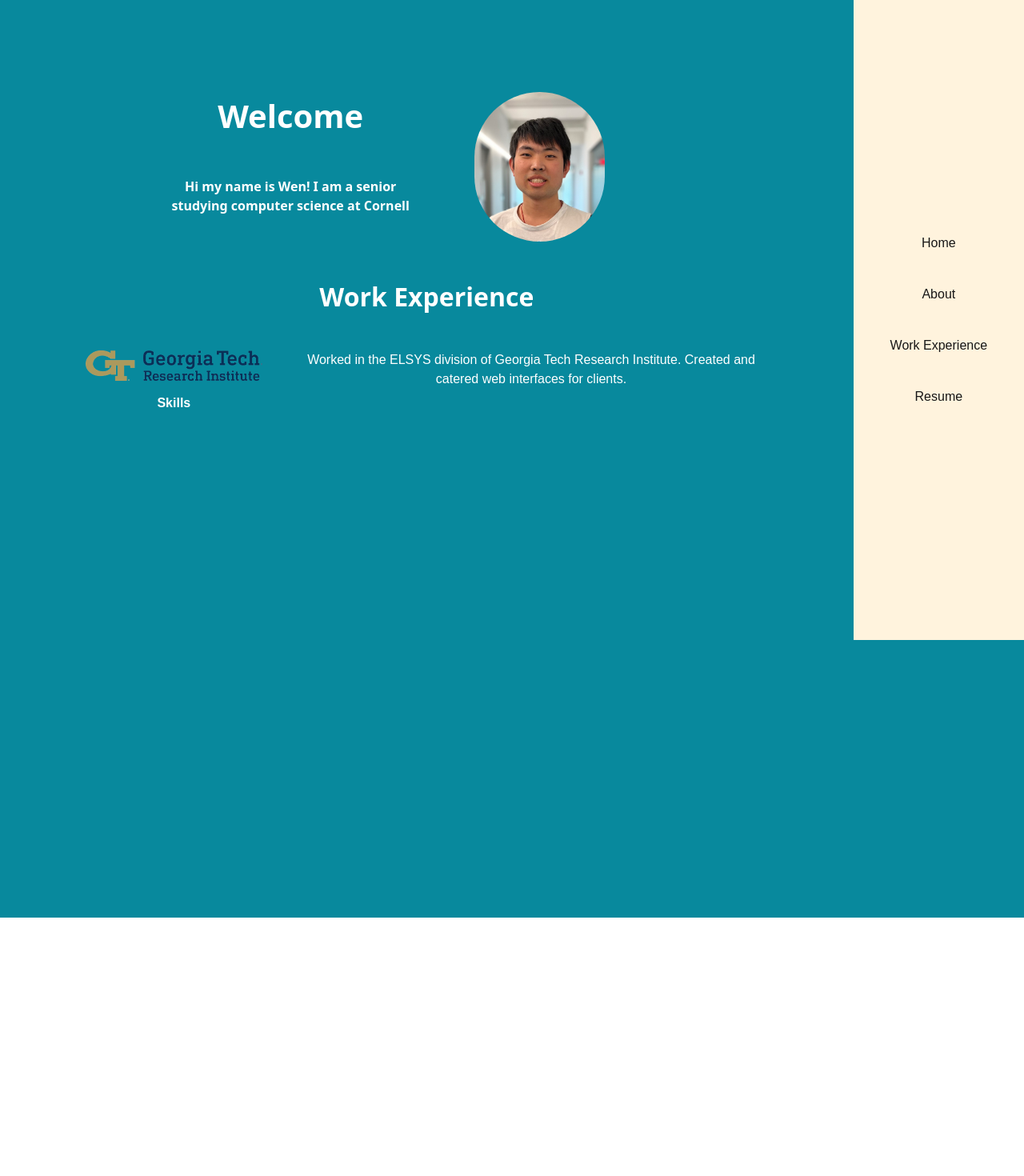
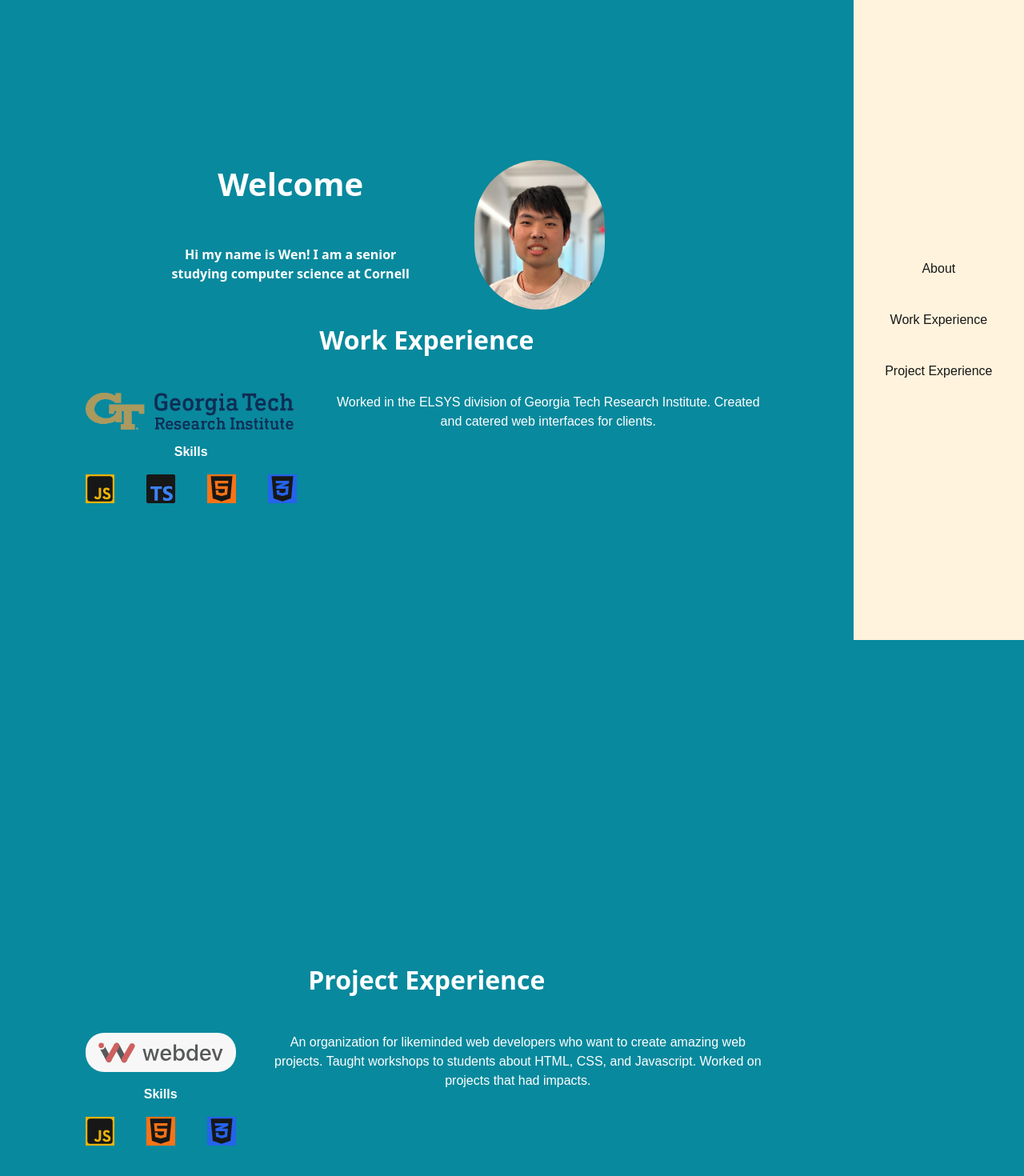
Before and after one commit to WenChen21/wenchen, a Next.js app: page / in a window 1280 px wide. Shown: the top 1470 px of the page at 80% size. Before the commit the page ends 1147 px from the top, so only its background shows below. Built offline with nearby package versions, Linux system fonts and the light colour scheme.

Commit message:
website it2

```diff
--- a/src/app/components/nav.tsx
+++ b/src/app/components/nav.tsx
@@ -1,16 +1,27 @@
 import React from "react";
 
-function Nav() {
+const Nav: React.FC = () => {
+  // const section2Ref = useRef<HTMLDivElement | null>(null);
+  // const section3Ref = useRef<HTMLDivElement | null>(null);
+
+  const scrollToSectionById = (id: string) => {
+    const element = document.getElementById(id);
+    if (element) {
+      element.scrollIntoView({ behavior: "smooth" });
+    }
+  };
+
   return (
     <div className="fixed right-0 top-0 h-screen text-base w-1/6 flex items-center justify-center bg-second">
       <div className="w-full text-center flex flex-col gap-y-10">
-        <p>Home</p>
-        <p>About</p>
-        <p>Work Experience</p>
-        <p>Resume</p>
+        <p onClick={() => scrollToSectionById("section-1")}>About</p>
+        <p onClick={() => scrollToSectionById("section-2")}>Work Experience</p>
+        <p onClick={() => scrollToSectionById("section-3")}>
+          Project Experience
+        </p>
       </div>
     </div>
   );
-}
+};
 
 export default Nav;
--- a/src/app/page.tsx
+++ b/src/app/page.tsx
@@ -1,14 +1,23 @@
+"use client";
 import Nav from "./components/nav";
 import Image from "next/image";
 import Section1 from "./components/section1";
+import { FaJsSquare } from "react-icons/fa";
+import { SiTypescript } from "react-icons/si";
+import { FaHtml5 } from "react-icons/fa";
+import { FaCss3Alt } from "react-icons/fa";
+
 export default function Home() {
   return (
     <div className="bg-main">
       <div className="flex flex-row">
-        <div className="flex w-5/6 flex-col justify-center gap-y-40">
+        <div
+          id="section-1"
+          className="flex w-5/6 flex-col justify-center gap-y-40"
+        >
           <Section1 />
-          <div className="flex items-center flex-col">
-            <div className="w-4/5 min-h-screen">
+          <div className="flex items-center flex-col mt-[5%]">
+            <div className="w-4/5 min-h-screen" id="section-2">
               <p className="text-[32px] text-center text-white font-sans font-bold">
                 Work Experience
               </p>
@@ -23,11 +32,45 @@ export default function Home() {
                   <p className="text-white text-[16px] text-center font-bold">
                     Skills
                   </p>
-
+                  <div className="flex gap-x-10">
+                    <FaJsSquare className="bg-yellow-500 text-[36px]" />
+                    <SiTypescript className="bg-blue-500 text-[36px]" />
+                    <FaHtml5 className="bg-orange-500 text-[36px]" />
+                    <FaCss3Alt className="bg-blue-600 text-[36px]" />
+                  </div>
                 </div>
                 <p className="text-white text-[16px] text-center">
                   Worked in the ELSYS division of Georgia Tech Research
                   Institute. Created and catered web interfaces for clients.
+                </p>
+              </div>
+            </div>
+            <div className="w-4/5 min-h-screen" id="section-3">
+              <p className="text-[32px] text-center text-white font-sans font-bold">
+                Project Experience
+              </p>
+              <div className="flex gap-x-10 mt-[5%]">
+                <div className="flex flex-col gap-y-4">
+                  <Image
+                    alt="experience 1"
+                    src={"/webdev.svg"}
+                    width={300}
+                    height={200}
+                  />
+                  <p className="text-white text-[16px] text-center font-bold">
+                    Skills
+                  </p>
+                  <div className="flex gap-x-10">
+                    <FaJsSquare className="bg-yellow-500 text-[36px]" />
+                    <FaHtml5 className="bg-orange-500 text-[36px]" />
+                    <FaCss3Alt className="bg-blue-600 text-[36px]" />
+                  </div>
+                </div>
+                <p className="text-white text-[16px] text-center">
+                  An organization for likeminded web developers who want to
+                  create amazing web projects. Taught workshops to students
+                  about HTML, CSS, and Javascript. Worked on projects that had
+                  impacts.
                 </p>
               </div>
             </div>
```
Also changed, not shown: package.json (+5 -4 lines), public/webdev.svg (added), 1 other file (tests, documents, lock files or other folders).
